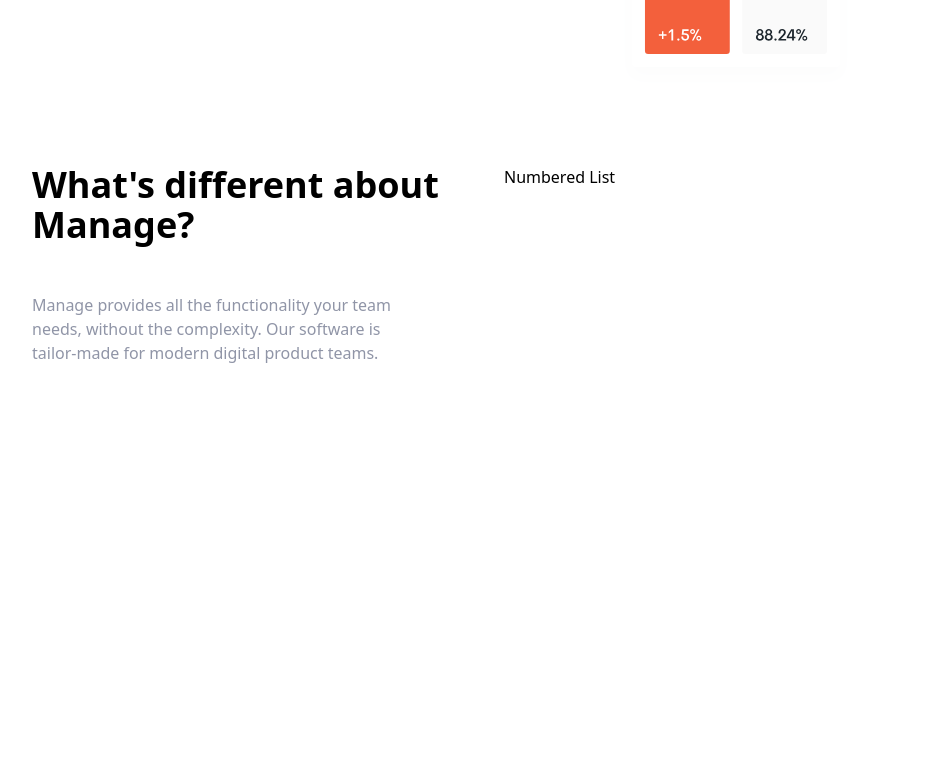
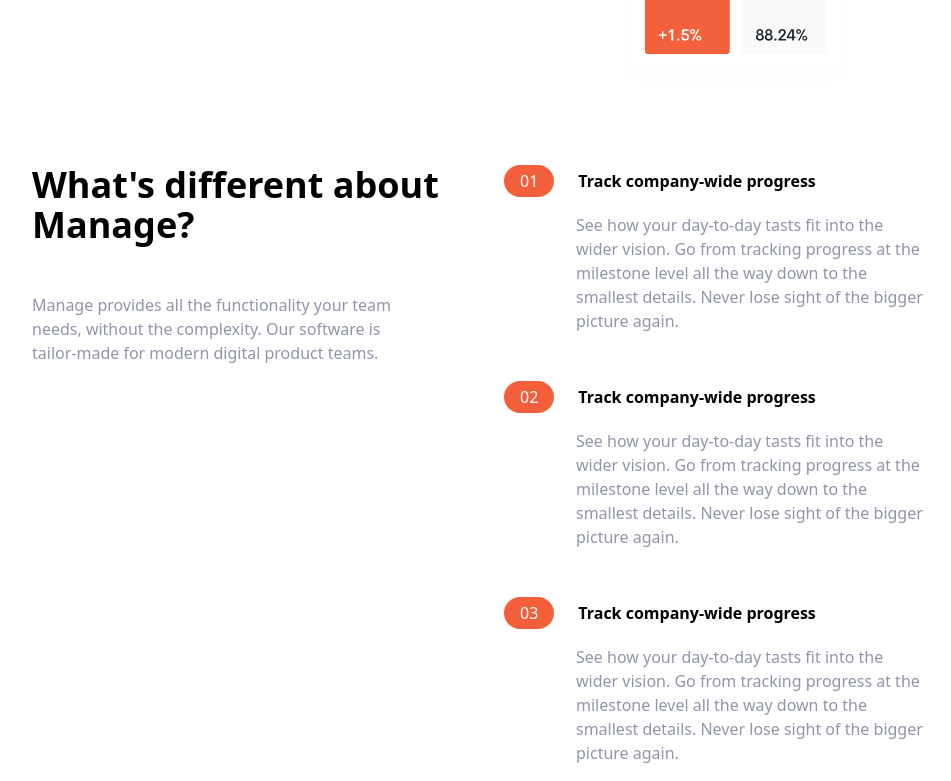
Before and after one commit to MarkusLYZ/LearningTailwind, a website: page index.html in a window 1280 px wide. Shown: the part 499-1280 px from the top of the page, without its empty margins (136-1087 px from the left). Before the commit the page ends 864 px from the top, so only its background shows below. Drawn offline with Linux system fonts and the light colour scheme.

Commit message:
2nd col main

```diff
--- a/index.html
+++ b/index.html
@@ -83,7 +83,86 @@
           </p>
         </div>
         <!--Numbered List-->
-        <div class="w-1/2">Numbered List</div>
+        <div class="flex flex-col space-y-8 md:w-1/2">
+          <!-- List item 1 -->
+          <div class="flex flex-col space-y-3 md:space-y-0 md:space-x-6">
+            <!--Heading-->
+            <div class="rounded-full bg-brightRedSupLight md:bg-transparent">
+              <div class="flex items-center space-x-2">
+                <!--Numbering-->
+                <div
+                  class="px-4 py-2 text-white rounded-full md:py-1 bg-brightRed"
+                >
+                  01
+                </div>
+                <!--Title-->
+                <h3 class="flex text-base font-bold px-4">
+                  Track company-wide progress
+                </h3>
+              </div>
+            </div>
+            <div class="py-4 px-12 text-left">
+              <p class=" text-darkGrayishBlue">
+                See how your day-to-day tasts fit into the wider vision. Go from
+                tracking progress at the milestone level all the way down to
+                the smallest details. Never lose sight of the bigger picture
+                again.
+              </p>
+            </div>
+          </div>
+          <!-- List item 2 -->
+          <div class="flex flex-col space-y-3 md:space-y-0 md:space-x-6">
+            <!--Heading-->
+            <div class="rounded-full bg-brightRedSupLight md:bg-transparent">
+              <div class="flex items-center space-x-2">
+                <!--Numbering-->
+                <div
+                  class="px-4 py-2 text-white rounded-full md:py-1 bg-brightRed"
+                >
+                  02
+                </div>
+                <!--Title-->
+                <h3 class="flex text-base font-bold px-4">
+                  Track company-wide progress
+                </h3>
+              </div>
+            </div>
+            <div class="py-4 px-12 text-left">
+              <p class=" text-darkGrayishBlue">
+                See how your day-to-day tasts fit into the wider vision. Go from
+                tracking progress at the milestone level all the way down to
+                the smallest details. Never lose sight of the bigger picture
+                again.
+              </p>
+            </div>
+          </div>
+          <!-- List item 3 -->
+          <div class="flex flex-col space-y-3 md:space-y-0 md:space-x-6">
+            <!--Heading-->
+            <div class="rounded-full bg-brightRedSupLight md:bg-transparent">
+              <div class="flex items-center space-x-2">
+                <!--Numbering-->
+                <div
+                  class="px-4 py-2 text-white rounded-full md:py-1 bg-brightRed"
+                >
+                  03
+                </div>
+                <!--Title-->
+                <h3 class="flex text-base font-bold px-4">
+                  Track company-wide progress
+                </h3>
+              </div>
+            </div>
+            <div class="py-4 px-12 text-left">
+              <p class=" text-darkGrayishBlue">
+                See how your day-to-day tasts fit into the wider vision. Go from
+                tracking progress at the milestone level all the way down to
+                the smallest details. Never lose sight of the bigger picture
+                again.
+              </p>
+            </div>
+          </div>
+        </div>
       </div>
     </section>
   </body>
```
Also changed, not shown: css/main.css.
